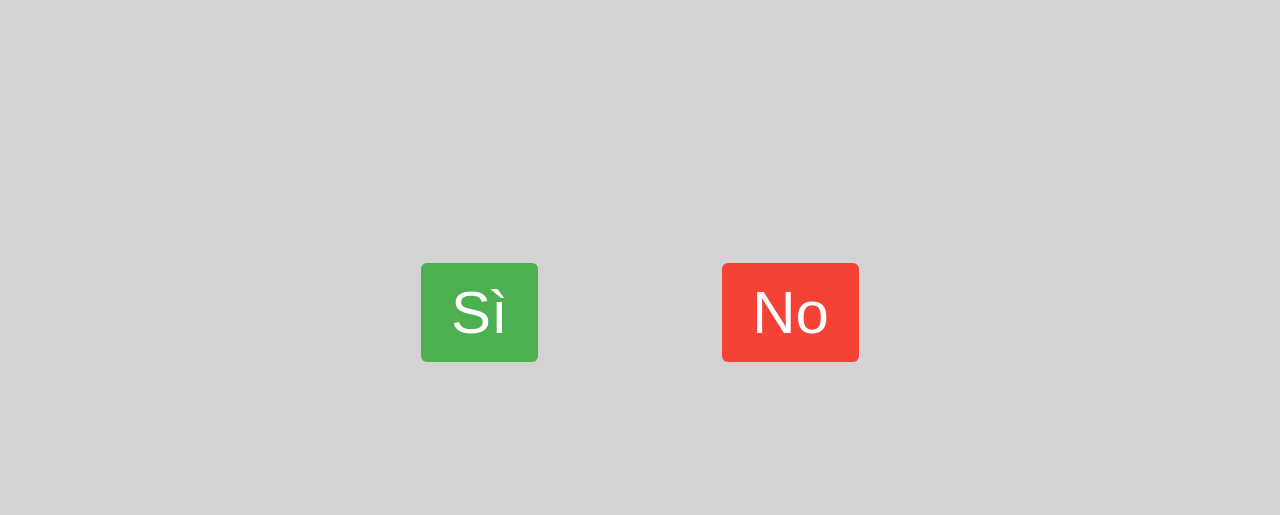
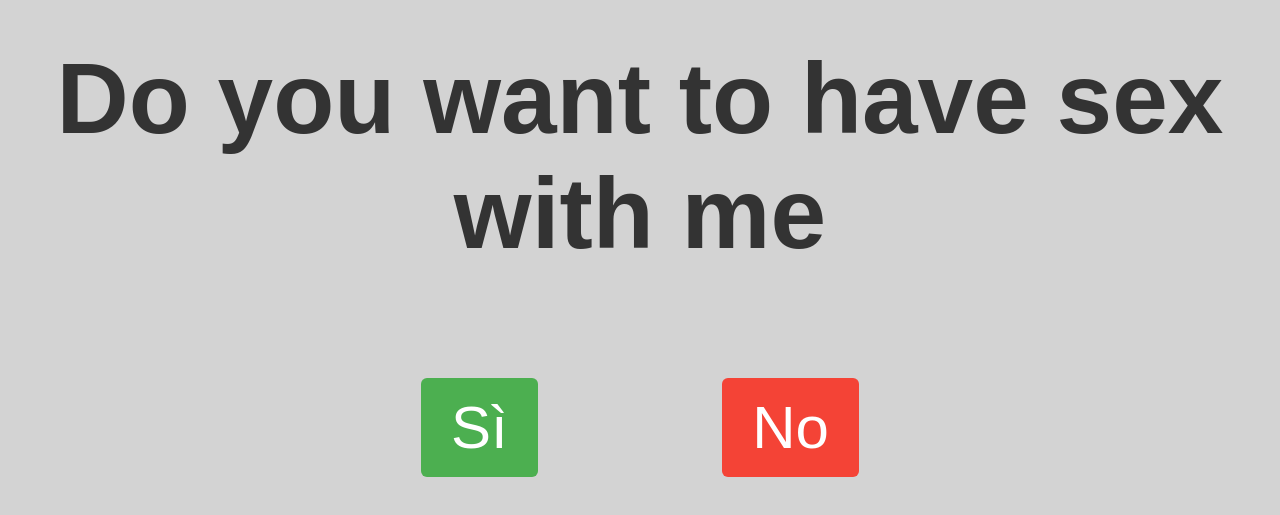
Before and after one commit to alesarac/qrcode, a plain HTML site: page index.html in a window 1280 px wide. Shown: the part 175-690 px from the top of the page. Drawn offline with Linux system fonts and the light colour scheme.

Commit message:
Update index.html

```diff
--- a/index.html
+++ b/index.html
@@ -11,7 +11,7 @@
   </head>
   <body>
 
-  <h1></h1>
+  <h1>Do you want to have sex with me</h1>
 
 
 
```
